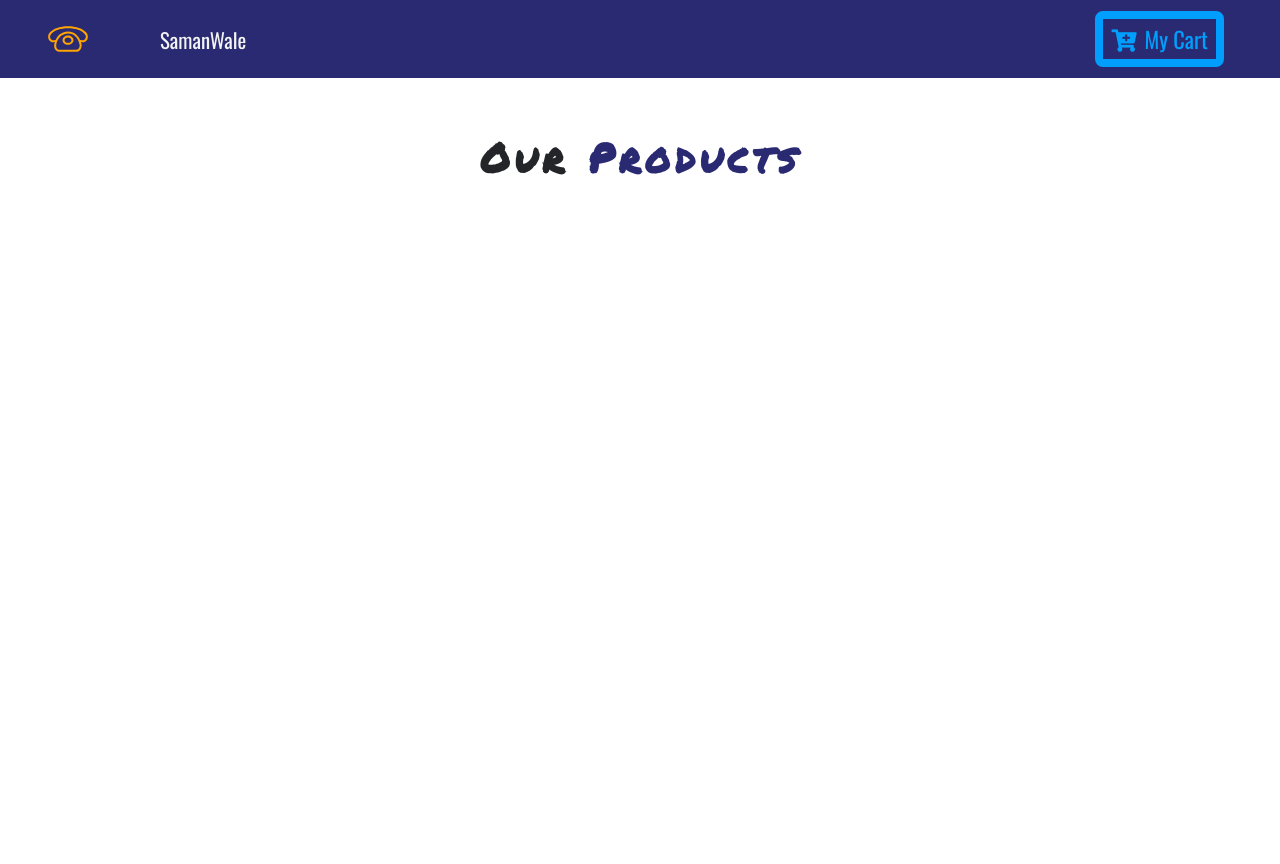
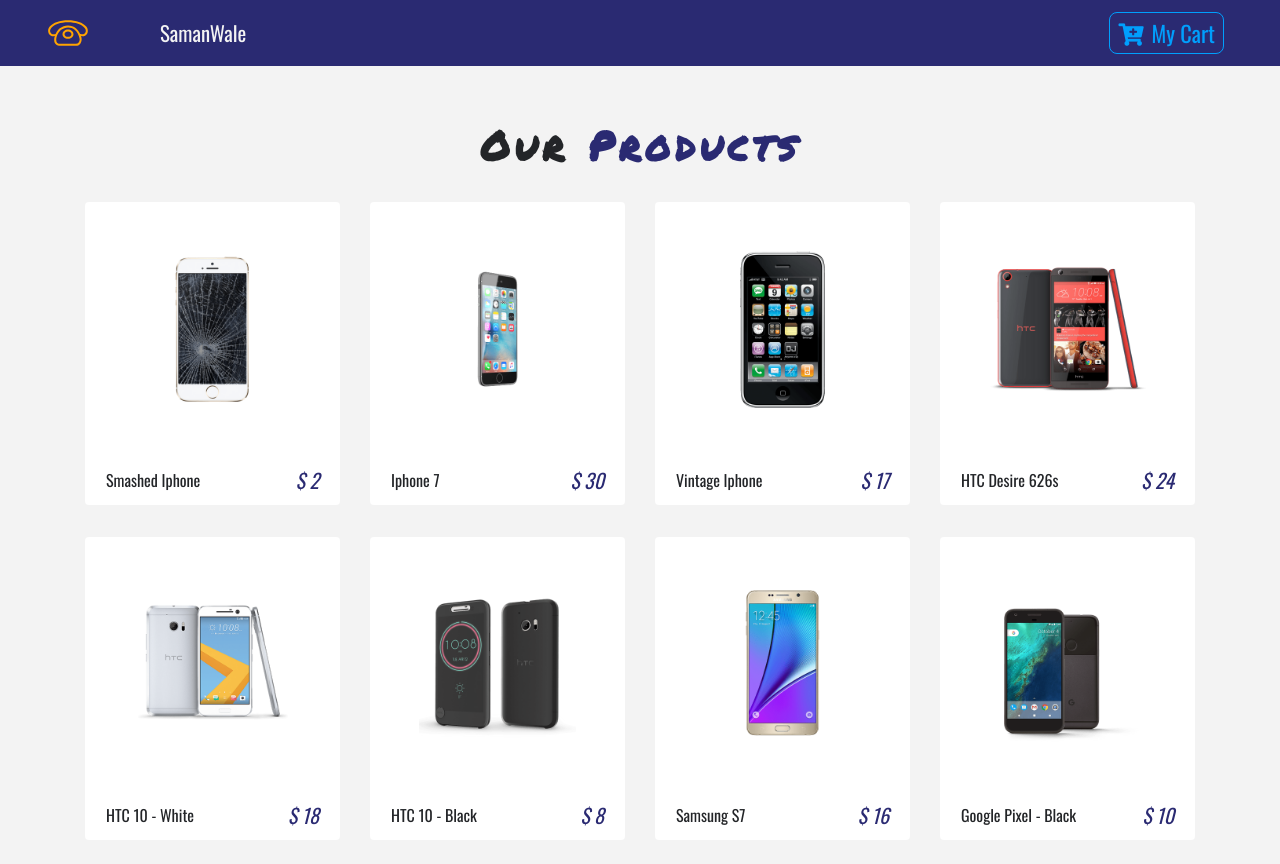
Before and after one commit to himanshush200599/e-commerce-ReactJS-, a React (Create React App) app: page / in a window 1280 px wide. Shown: the top 864 px of the page. Before the commit the page ends 800 px from the top, so only its background shows below. Built offline with nearby package versions, Linux system fonts and the light colour scheme.

Commit message:
done with details and product pages

```diff
--- a/src/App.css
+++ b/src/App.css
@@ -7,7 +7,7 @@
 }
 body {
   font-family: "Oswald", sans-serif !important;
-  background: var(--mainWhite0) !important;
+  background: var(--mainWhite) !important;
   color: var(--mainDark) !important;
 }
 .text-title {
--- a/src/App.js
+++ b/src/App.js
@@ -1,6 +1,5 @@
 import { Switch, Route } from "react-router-dom";
 import React, { Component, Fragment } from "react";
-import logo from "./logo.svg";
 import "./App.css";
 import "bootstrap/dist/css/bootstrap.min.css";
 import Navbar from "./components/Navbar";
--- a/src/components/Button.js
+++ b/src/components/Button.js
@@ -3,18 +3,21 @@ export const ButtonContainer = styled.button`
   text-transform: capitalize;
   font-size: 1.4rem;
   background: transparent;
-  border: 0.5rem solid var(--lightBlue);
-  color: var(--lightBlue);
+  border: 0.05rem solid var(--lightBlue);
+  border-color: ${props =>
+    props.cart ? "var(--mainYellow)" : "var(--lightBlue)"};
+  color: ${prop => (prop.cart ? "var(--mainYellow)" : "var(--lightBlue)")};
   border-radius: 0.5rem;
   padding: 0.2rem 0.5rem;
   cursor: pointer;
   margin: 0.2rem 0.5rem 0.2rem 0;
   transition: all 0.5s ease-in-out;
-  &:hover{
-    background:var(--lightBlue)
-    color:var(--mainBlue)
+  &:hover {
+    background: ${prop =>
+      prop.cart ? "var(--mainYellow)" : "var(--lightBlue)"};
+    color: var(--mainBlue);
   }
-  &:focus{
-    outline:none
+  &:focus {
+    outline: none;
   }
 `;
--- a/src/components/Details.js
+++ b/src/components/Details.js
@@ -1,7 +1,67 @@
 import React, { Component } from "react";
+import { ProductConsumer } from "../context";
+import { Link } from "react-router-dom";
+import { ButtonContainer } from "./Button";
 class Details extends Component {
   render() {
-    return <div>i am from details</div>;
+    return (
+      <ProductConsumer>
+        {value => {
+          const {
+            id,
+            company,
+            img,
+            info,
+            price,
+            title,
+            inCart
+          } = value.detailProduct;
+          return (
+            <div className="container py-5">
+              <div className="row">
+                <div className="col-10 mx-auto text-center text-slanted text-blue my-5">
+                  <h1>{title}</h1>
+                </div>
+              </div>
+              <div className="row">
+                <div className="col-10 mx-auto col-md-6 my-3 text-capitalize">
+                  <img src={img} className="img-fluid" alt="product" />
+                </div>
+                <div className="col-10 mx-auto col-md-6 my-3 text-capitalize">
+                  <h2>model : {title}</h2>
+                  <h4 className="tetx-title text-uppercase text-muted mt-3 mb-2">
+                    made by : <span className="text-uppercase">{company}</span>
+                  </h4>
+                  <h4 className="text-blue">
+                    <strong>
+                      price : <span>$</span> {price}
+                    </strong>
+                  </h4>
+                  <p className="text-capitalize font-weight-bold mt-3 mb-0">
+                    Some information about product
+                  </p>
+                  <p className="text-muted lead">{info}</p>
+                  <div>
+                    <Link to="/">
+                      <ButtonContainer>back to products</ButtonContainer>
+                    </Link>
+                    <ButtonContainer
+                      cart
+                      disabled={inCart ? true : false}
+                      onClick={() => {
+                        value.addToCart(id);
+                      }}
+                    >
+                      {inCart ? "inCart" : "add  to cart"}
+                    </ButtonContainer>
+                  </div>
+                </div>
+              </div>
+            </div>
+          );
+        }}
+      </ProductConsumer>
+    );
   }
 }
 export default Details;
--- a/src/components/Product.js
+++ b/src/components/Product.js
@@ -1,8 +1,98 @@
 import React, { Component } from "react";
+import styled from "styled-components";
+import { Link } from "react-router-dom";
+import { ProductConsumer } from "../context";
 
 class Product extends Component {
   render() {
-    return <div>I am from Product</div>;
+    const { title, img, price, inCart } = this.props.product;
+    return (
+      <ProductWrapper className="col-9 mx-auto col-md-6 col-lg-3 my-3">
+        <div className="card">
+          <div
+            className="img-container p-5"
+            onClick={() => console.log("You clicked me image")}
+          >
+            <Link to="/details">
+              <img src={img} alt="product" className="card-img-top" />
+            </Link>
+            <button
+              className="card-btn"
+              disabled={inCart ? true : false}
+              onClick={() => {
+                console.log("Added to the cart");
+              }}
+            >
+              {inCart ? (
+                <p className="text-capitalize mb-8" disabled>
+                  {" "}
+                  in cart
+                </p>
+              ) : (
+                <i className="fas fa-cart-plus" />
+              )}
+            </button>
+          </div>
+          <div className="card-footer d-flex justify-content-between">
+            <p className="align-self-center mb-0">{title}</p>
+            <h5 className="text-blue font-italic mb-0">
+              <span className="mr-1">$</span>
+              {price}
+            </h5>
+          </div>
+        </div>
+      </ProductWrapper>
+    );
   }
 }
+const ProductWrapper = styled.div`
+  .card {
+    border-color: transparent;
+    transition: all 1s linear;
+  }
+  .card-footer {
+    background: transparent;
+    border-top: transparent;
+    transition: all 1s linear;
+  }
+  &:hover {
+    .card {
+      border: 0.04rem solid rgba(0, 0, 0, 0.2);
+      box-shadow: 2px 2px 5px 0px rgba(0, 0, 0, 0.2);
+    }
+    .card-footer {
+      background: rgba(247, 247, 247);
+    }
+  }
+  .img-container {
+    position: relative;
+    overflow: hidden;
+  }
+  .card-img-top {
+    transition: all 1s linear;
+  }
+  .img-container:hover .card-img-top {
+    transform: scale(1.1);
+  }
+  .card-btn {
+    position: absolute;
+    bottom: 0;
+    right: 0;
+    padding: 0.2rem 0.4rem;
+    background: var(--lightBlue);
+    border: none;
+    color: (--mainBlue);
+    font-size: 1.42rem;
+    border-radius: 0.5rem 0 0 0;
+    transform: translate(100%, 100%);
+    transition: all 1s linear;
+  }
+  .img-container:hover .card-btn {
+    transform: translate(0, 0);
+  }
+  .card-btn:hover {
+    color: var(--mainBlue);
+    cursor: pointer;
+  }
+`;
 export default Product;
--- a/src/components/ProductList.js
+++ b/src/components/ProductList.js
@@ -1,6 +1,7 @@
 import React, { Component, Fragment } from "react";
 import Product from "./Product";
 import Title from "./Title";
+import { ProductConsumer } from "../context";
 class ProductList extends Component {
   render() {
     return (
@@ -8,7 +9,15 @@ class ProductList extends Component {
         <div className="py-5">
           <div className="container">
             <Title name="our" title="products" />
-            <div className="row" />
+            <div className="row">
+              <ProductConsumer>
+                {value => {
+                  return value.products.map(product => {
+                    return <Product key={product.id} product={product} />;
+                  });
+                }}
+              </ProductConsumer>
+            </div>
           </div>
         </div>
       </Fragment>
--- /dev/null
+++ b/src/context.js
@@ -0,0 +1,46 @@
+import React, { Component } from "react";
+import { storeProducts, detailProduct } from "./data";
+const ProductContext = React.createContext();
+
+class ProductProvider extends Component {
+  state = {
+    products: [],
+    detailProduct: detailProduct
+  };
+  componentDidMount() {
+    this.setProducts();
+  }
+  setProducts = () => {
+    let tempProducts = [];
+    storeProducts.forEach(item => {
+      const singleItem = { ...item };
+      console.log(singleItem);
+      console.log(tempProducts);
+      tempProducts = [singleItem, ...tempProducts];
+    });
+    this.setState(() => {
+      return { products: tempProducts };
+    });
+  };
+  handleDetail = () => {
+    console.log("Hello from detail");
+  };
+  addToCart = id => {
+    console.log("Hello form add to cart", +id);
+  };
+  render() {
+    return (
+      <ProductContext.Provider
+        value={{
+          ...this.state,
+          handleDetail: this.handleDetail,
+          addToCart: this.addToCart
+        }}
+      >
+        {this.props.children}
+      </ProductContext.Provider>
+    );
+  }
+}
+const ProductConsumer = ProductContext.Consumer;
+export { ProductProvider, ProductConsumer };
--- a/src/index.js
+++ b/src/index.js
@@ -4,11 +4,14 @@ import "./index.css";
 import App from "./App";
 import * as serviceWorker from "./serviceWorker";
 import { BrowserRouter as Router } from "react-router-dom";
+import { ProductProvider } from "./context";
 
 ReactDOM.render(
-  <Router>
-    <App />
-  </Router>,
+  <ProductProvider>
+    <Router>
+      <App />
+    </Router>
+  </ProductProvider>,
   document.getElementById("root")
 );
 
```
